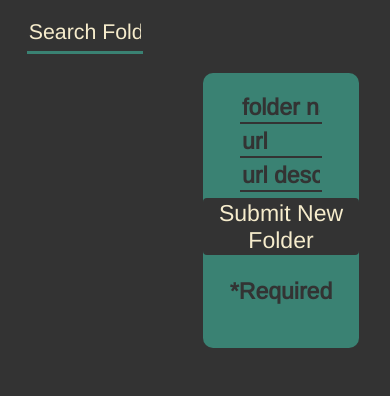
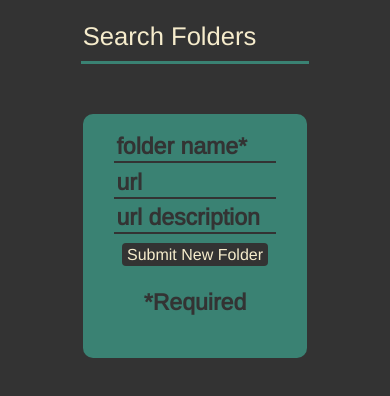
Before and after one commit to jennPeavler/jetFuel, a website: page client/index.html in a window 390 px wide. Drawn offline with nearby package versions, Linux system fonts and the light colour scheme; no server answers.

Commit message:
refactoring and improving responsiveness

```diff
--- a/client/assets/scripts/script.js
+++ b/client/assets/scripts/script.js
@@ -317,7 +317,6 @@ let newFolderNameOnlyPostRequest = (newFolderName) => {
     const {name, id} = data
       let folderInfo = {name: name}
       printToPage(folderInfo)
-      errorMessage()
   })
   .catch(error => console.log(error))
 
@@ -334,7 +333,6 @@ let clear = () => {
 let searchFolder = () => {
   let search = document.getElementById('search-bar').value
   search = search.toLowerCase()
-  console.log(search);
   let folderNames = document.getElementsByClassName('folder-names')
   let folders = document.getElementsByClassName('folders')
   for(let i = 0; i < folders.length; i++) {
--- a/client/assets/styles.css
+++ b/client/assets/styles.css
@@ -12,15 +12,15 @@ main {
 }
 
 #search-bar {
-  /*display: none;*/
-  width: 30%;
-  margin-left: 5%;
-  height: 30px;
+  width: 40%;
+  margin-left: 9%;
+  height: 40px;
   background: #333333;
   border: none;
   border-bottom: 3px solid #3A8273;
   font-family: 'Arimo', sans-serif;
   color: #F6ECCC;
+  font-size: 16px;
 }
 
 #search-bar::placeholder {
@@ -90,11 +90,9 @@ nav {
 
 .new-url-input {
   width: 150px;
-  /*margin-left: 5%;*/
   height: 30px;
   background: #333333;
-  /*background-color: rgba(114, 125, 113, 0.3);*/
-
+  margin-bottom: 15px;
   border: none;
   border-bottom: 1px solid #3A8273;
   font-family: 'Arimo', sans-serif;
@@ -112,8 +110,8 @@ nav {
   background: #F6ECCC;
   padding: 2px 10px;
   border: none;
-  margin-top: 17px;
-  margin-bottom: 10px;
+  margin-top: 5px;
+  margin-bottom: 20px;
 }
 
 #folder-input-popup {
@@ -130,7 +128,7 @@ nav {
 }
 
 .folder-input {
-  width: 50%;
+  width: 70%;
   background: transparent;
   border: none;
   border-bottom: 2px solid #333333;
@@ -166,6 +164,7 @@ nav {
 input {
   color: #333333;
   outline: none;
+  font-size: 16px;
 }
 
 ul {
@@ -201,15 +200,47 @@ a:hover {
 
 
 @media (max-width: 640px) {
+  main {
+    display: flex;
+    flex-direction: column;
+  }
+  #folder-input-popup {
+    margin: 0;
+    margin-left: 20%;
+    margin-top: 50px;
+    width: 60%;
+    position: static;
+  }
+  #folder-display {
+    width: 100%;
+  }
   .folders {
-    width: 25%;
+    margin-left: 0;
+    width: 50%;
     padding: 3%;
+  }
+  nav {
+    display: flex;
+    justify-content: center;
+  }
+  #search-bar {
+    margin-left: 0;
   }
 }
 
 @media (max-width: 500px) {
   .folders {
-    width: 40%;
+    width: 50%;
     padding: 5%;
   }
 }
+
+@media (max-width: 400px) {
+  #folder-submit-btn {
+    font-size: 16px;
+  }
+
+  #search-bar {
+    width: 60%;
+  }
+}
```
